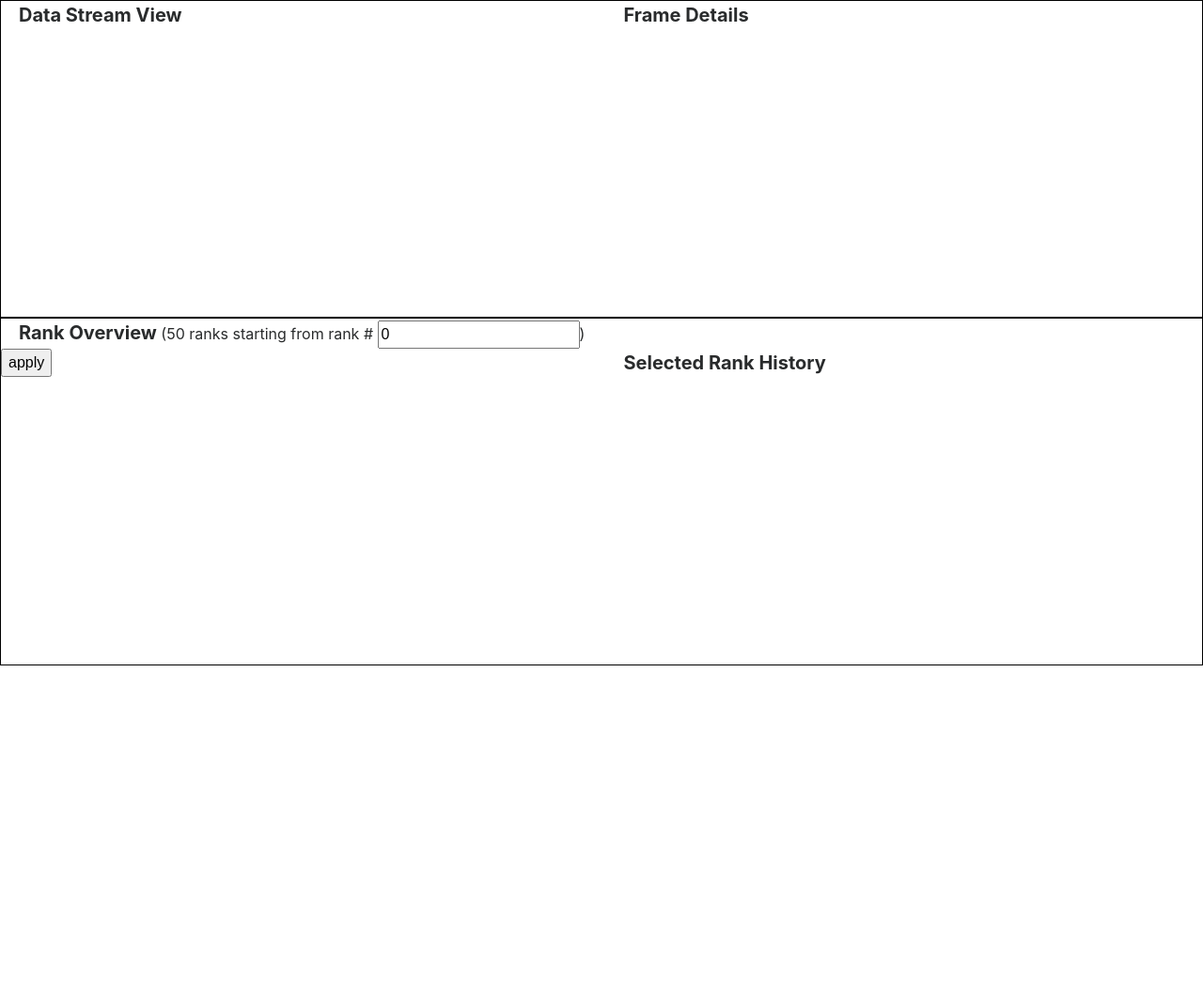
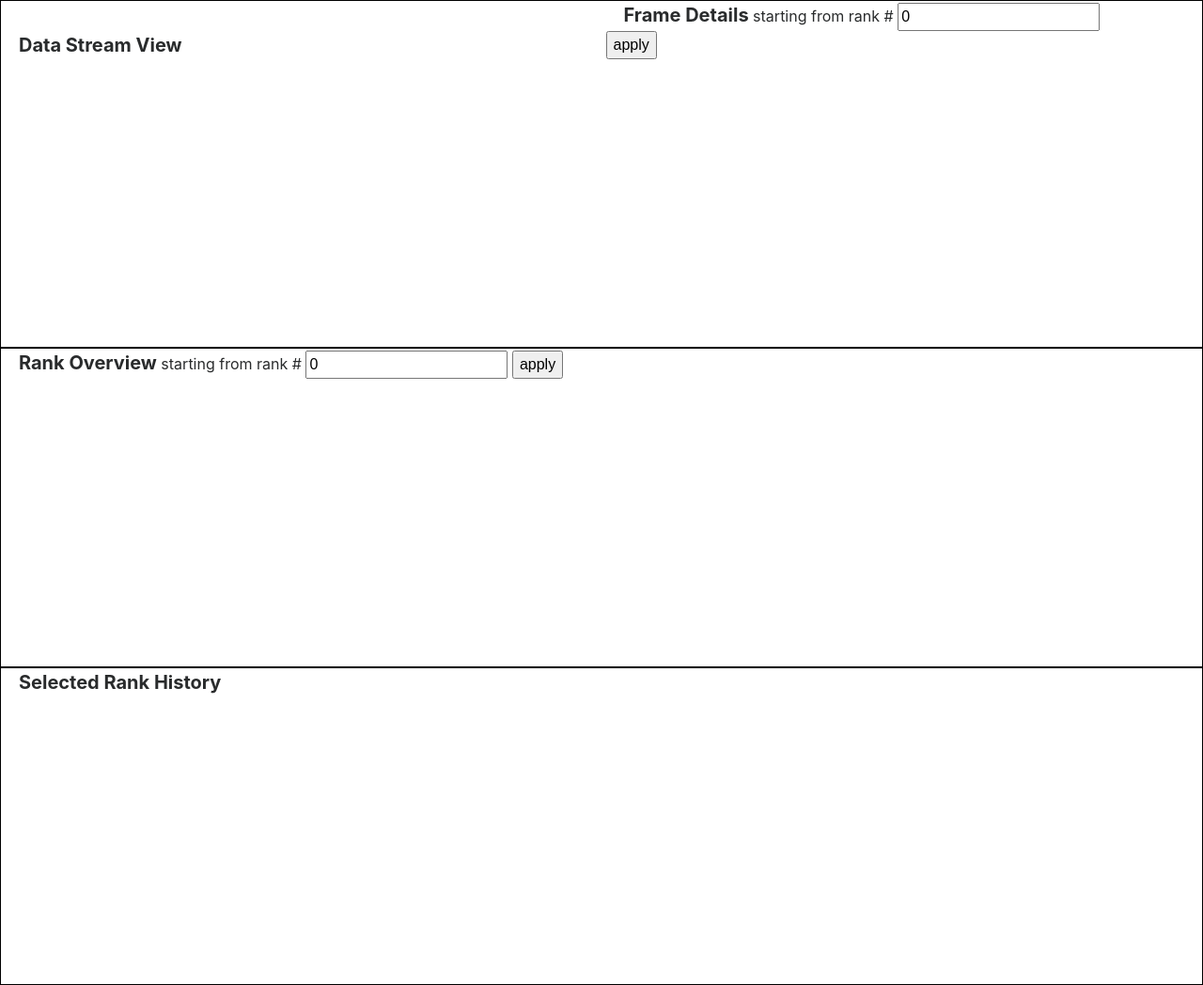
Before and after one commit to CODARcode/ChimbukoVisualization, a plain HTML site: page web/index.html in a window 1280 px wide. Shown: the top 1048 px of the page at 94% size. Before the commit the page ends 800 px from the top, so only its background shows below. Drawn offline with Linux system fonts and the light colour scheme; no server answers.

Commit message:
Added rank range on the frame details view

```diff
--- a/web/index.html
+++ b/web/index.html
@@ -30,7 +30,9 @@
                     </div>
                     <div class='viscol col-lg-5 nopadding'>
                         <div>
-                            <b class="title" style='display: inline-block'>&nbsp; &nbsp; Frame Details</b>
+                            <b class="title-inline" style='display: inline-block'>&nbsp; &nbsp; Frame Details</b>
+                            starting from rank # <input type='text' id='detail_start_no' value=0 width="40px"/>
+                            <button id="fbtn" type="button"> apply </button>
                             <div id='detailed_frame_info' style='display: inline-block;'></div>
                         </div>
                         <div class="nopadding" >
@@ -40,13 +42,15 @@
                     </div>
                 </div>
                 <div class="row visrow">
-                    <div class='viscol col-lg-6 nopadding'>
+                    <div class='viscol nopadding'>
                         <b class="title-inline"> &nbsp; &nbsp; Rank Overview</b>
-                        (50 ranks starting from rank # <input type='text' id='start_rank_no' value=0 width="40px"/>)
+                        starting from rank # <input type='text' id='start_rank_no' value=0 width="40px"/>
                         <button id="rank_btn" type="button"> apply </button>
                         <svg id="rankview" class="rankview"></svg>
                     </div>
-                    <div class='viscol col-lg-5 nopadding'>
+                </div>
+                <div class="row visrow">
+                    <div class='viscol nopadding'>
                         <div>
                             <b class="title" style='display: inline-block'>&nbsp; &nbsp; Selected Rank History </b>
                             <div id='selected_rank_no' style='display: inline-block;'></div>
```
